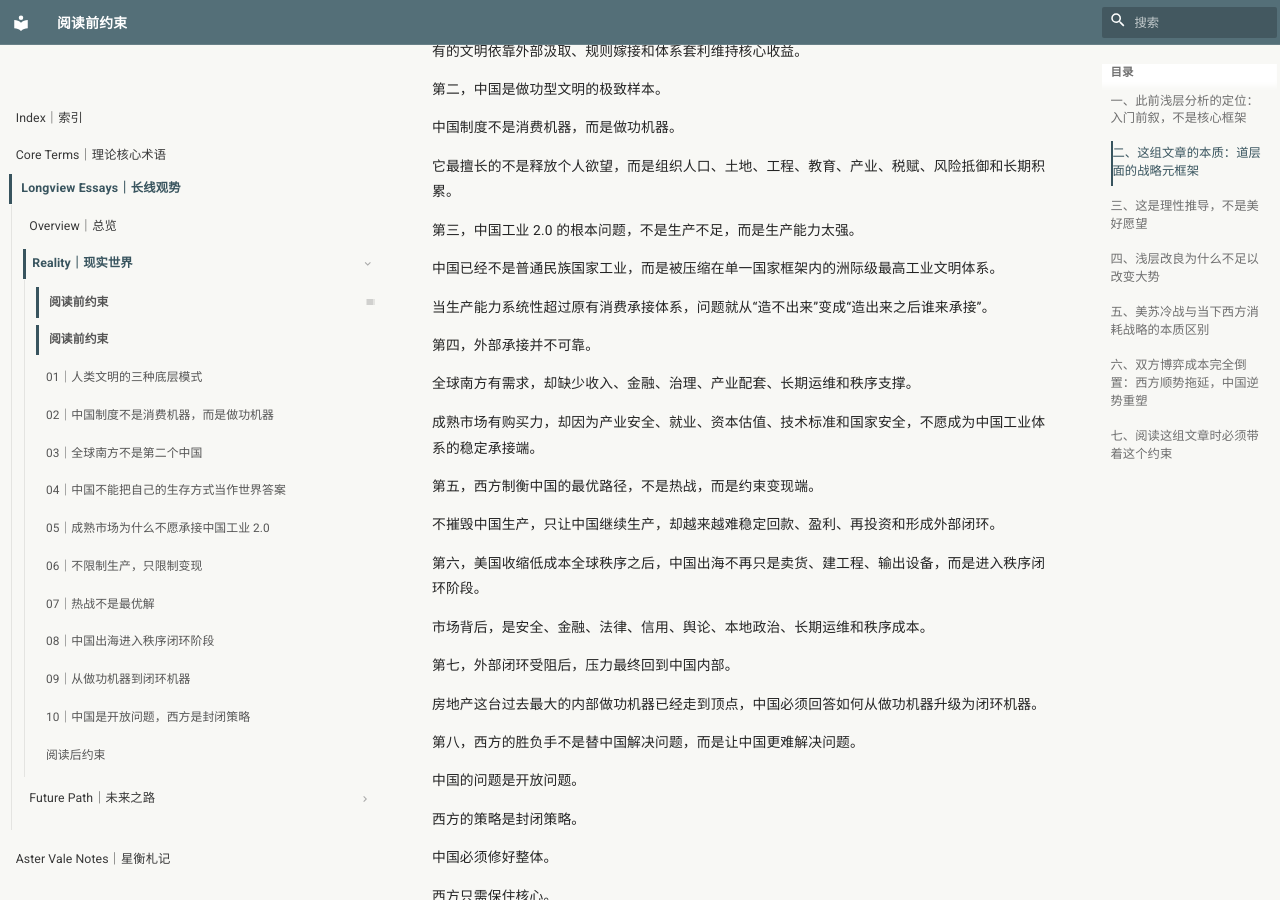
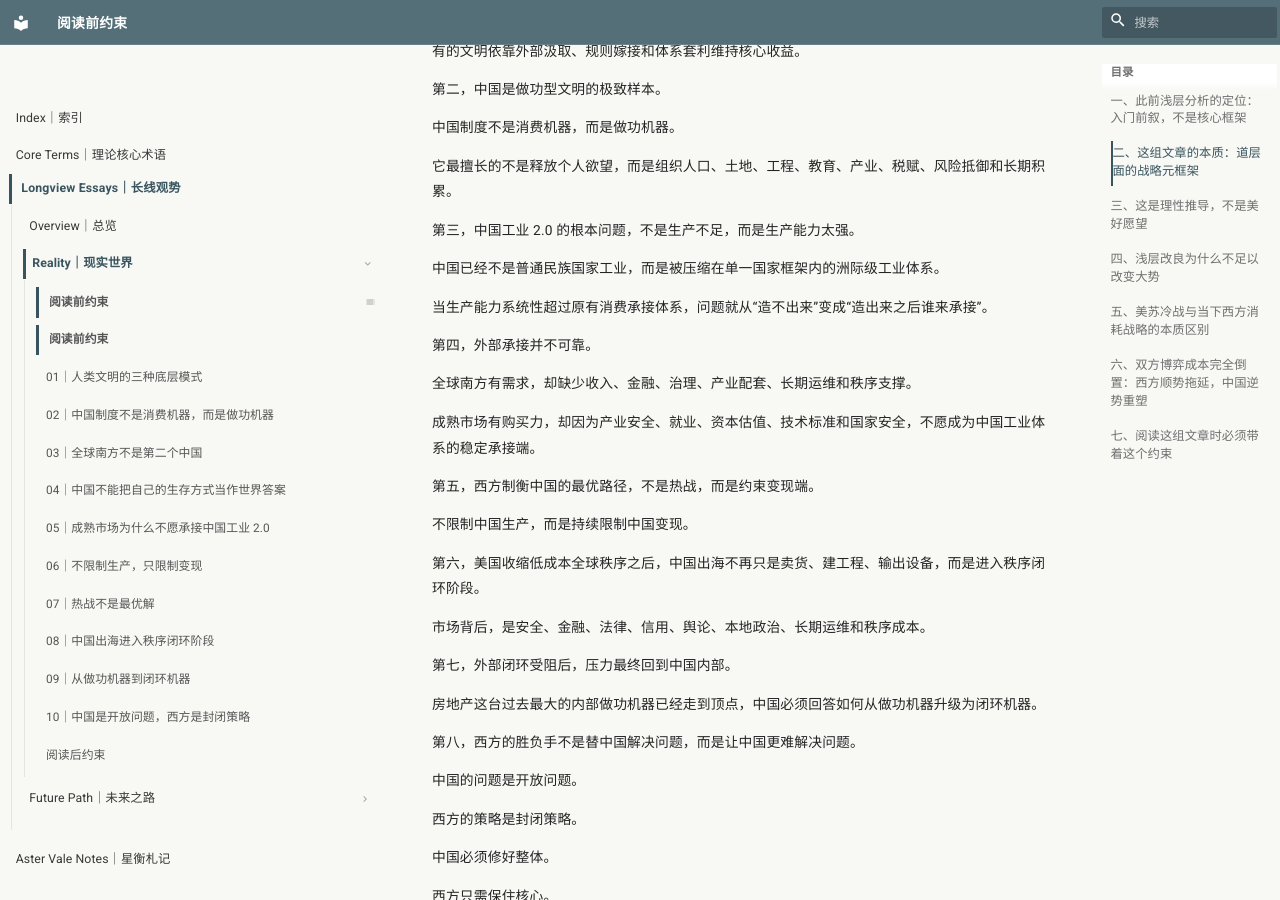
Before and after one commit to guanshi1688/longview-archive, an MkDocs documentation site: the page built from docs/essays/reality/00.md, in a window 1280 px wide and 900 px high, scrolled down 3376 px. Built offline with MkDocs 1.6.1 and Material for MkDocs 9.7.7, drawn with Linux system fonts in a browser that asks for light colours.

Commit message:
Update 00.md

```diff
--- a/docs/essays/reality/00.md
+++ b/docs/essays/reality/00.md
@@ -141,7 +141,7 @@
 
 第三，中国工业 2.0 的根本问题，不是生产不足，而是生产能力太强。
 
-中国已经不是普通民族国家工业，而是被压缩在单一国家框架内的洲际级最高工业文明体系。
+中国已经不是普通民族国家工业，而是被压缩在单一国家框架内的洲际级工业体系。
 
 当生产能力系统性超过原有消费承接体系，问题就从“造不出来”变成“造出来之后谁来承接”。
 
@@ -153,7 +153,7 @@
 
 第五，西方制衡中国的最优路径，不是热战，而是约束变现端。
 
-不摧毁中国生产，只让中国继续生产，却越来越难稳定回款、盈利、再投资和形成外部闭环。
+不限制中国生产，而是持续限制中国变现。
 
 第六，美国收缩低成本全球秩序之后，中国出海不再只是卖货、建工程、输出设备，而是进入秩序闭环阶段。
 
```
